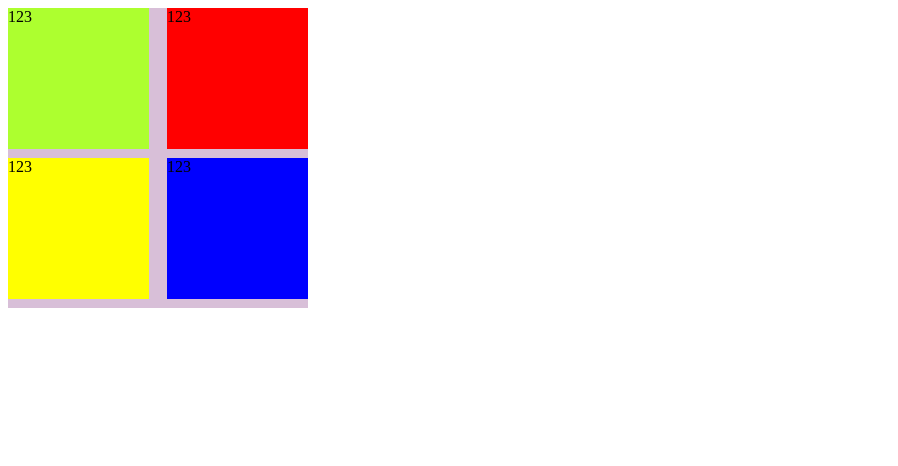
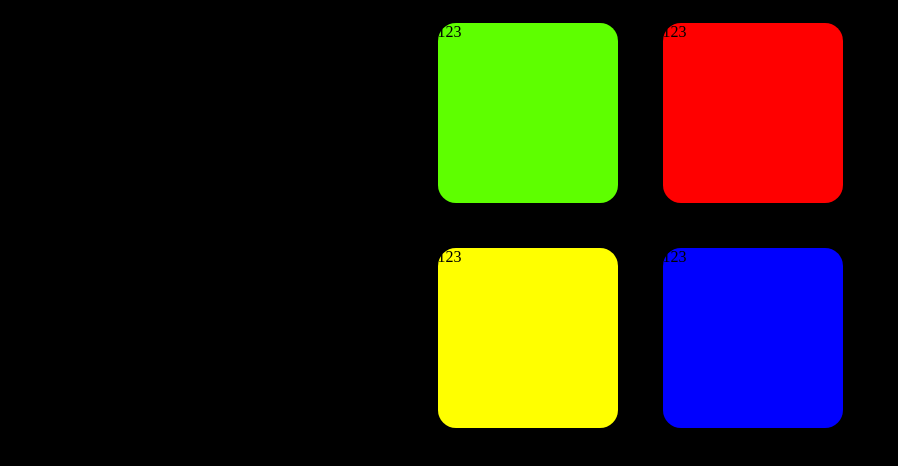
Before and after one commit to Join-Red-Army/simon, a React app: page / in a window 1280 px wide. Shown: the whole page, without its empty margins (0-898 px from the left). Built offline with nearby package versions, Linux system fonts and the light colour scheme.

Commit message:
базовый функционал

```diff
--- /dev/null
+++ b/public/index.css
@@ -0,0 +1,5 @@
+body {
+  margin: 0;
+  padding: 0;
+  background-color: black;
+}
--- a/public/index.html
+++ b/public/index.html
@@ -3,6 +3,7 @@
 <head>
   <meta charset="utf-8" />
   <link rel="icon" href="%PUBLIC_URL%/favicon.ico" />
+  <link rel="stylesheet" href="./index.css">
   <meta name="description" content="Web site created using create-react-app"/>
   <title>Simon</title>
 </head>
--- a/src/components/app/app.js
+++ b/src/components/app/app.js
@@ -1,39 +1,95 @@
 import React, {Component} from 'react';
 import './app.css';
 
+import getRandomNum from '../../services/get-random-num/get-random-num';
 import ButtonTile from '../button-tile/button-tile';
 
 
 export default class App extends Component {
   state = {
-    sample: [1, 2, 3],
-    repeat: []
+    sampleOrder: [1, 2, 3],
+    repeatOrder: [],
+    isFrozen: false,
+    error: false
   };
 
-  // пользователь жмёт на кнопки
-  onClickButton = (id) => {
-    this.setState( ({ repeat }) => {
-      const newRepeat = [...repeat, id];
-      if (newRepeat.length === this.state.sample.length) {
-        console.log('!!!');
-      }
-      // здесь выполнить проверку
-      console.log(newRepeat);
-      return {repeat: newRepeat}
-    })
+  componentDidMount() {
+    this.iterator();
   }
 
-  playSample() {
-    this.setState( ({sample}) => {
-      const newSample = [...sample, 4];
-      newSample.forEach(el => console.log(el));
-    } );
+
+  // звук и визуал кнопки клике
+  makeButtonActive = (btn, ms = 500) => {
+    // здесь надо играть звук
+    btn.classList.add('active');
+    setTimeout(() => btn.classList.remove('active'), ms);
   }
+
+
+  // функция обхода sampleOrder
+  iterator = (i = 0, arr = this.state.sampleOrder) => {
+    if (i === arr.length) return;
+    const currentButton = document.body.querySelector(`.button-${arr[i]}`);
+    this.makeButtonActive(currentButton);
+    return setTimeout( () => this.iterator(i += 1), 500);
+  };
+
+
+  // добавление нового семпла в sampleOrder
+  addNewSample = () => {
+    this.setState( ({sampleOrder}) => {
+      return {sampleOrder: [...sampleOrder, getRandomNum()]};
+    });
+  };
+
+  // правильная ли нажата кнопка
+  isInputCorrect = (arr) => {
+    const checkedIndex = arr.length - 1;
+    console.log(this.state.sampleOrder[checkedIndex], arr[checkedIndex]);
+    return this.state.sampleOrder[checkedIndex] == arr[checkedIndex];
+  }
+
+  onClickButton = (ev, id) => {
+
+    this.makeButtonActive(ev.target, 200);
+    const newRepeatOrder = [...this.state.repeatOrder, id];
+
+    if (!this.isInputCorrect(newRepeatOrder)) {
+      console.log('input incorrect');
+      // return ошибка, очистить всё
+    };
+
+    this.setState( ({ repeatOrder }) => {
+      return { repeatOrder: newRepeatOrder }
+    });
+
+    if (this.state.sampleOrder.length === newRepeatOrder.length) {
+      console.log('new round');
+      this.setState( ({ repeatOrder }) => {
+        return { repeatOrder: [] }
+      });
+
+      setTimeout(
+        () => {
+          this.addNewSample();
+          this.iterator();
+        },
+        1000
+      );
+
+
+    };
+
+
+
+  };
 
 
   render() {
     return(
-      <ButtonTile onClickButton={this.onClickButton}/>
+      <div>
+        <ButtonTile onClickButton={this.onClickButton}/>
+      </div>
     );
   }
 
--- a/src/components/button-tile/button-tile.css
+++ b/src/components/button-tile/button-tile.css
@@ -1,10 +1,11 @@
 .ButtonTile {
-  width: 300px;
-  height: 300px;
-  background-color: thistle;
+  margin: 0 auto;
+  width: 450px;
+  height: 450px;
+  background-color: transparent;
 
   display: flex;
-  justify-content: space-between;
+  /* justify-content: space-between; */
   /* align-items: center; */
   flex-wrap: wrap;
 }
--- a/src/components/button/button.css
+++ b/src/components/button/button.css
@@ -1,16 +1,14 @@
 .button {
   box-sizing: border-box;
-  width: 47%;
-  height: 47%;
+  margin: 5%;
+  width: 40%;
+  height: 40%;
   cursor: pointer;
+  border-radius: 10%;;
 }
 
 .button-1 {
-  background-color: greenyellow;
-}
-
-.button-1:hover {
-  background-color: #b2fdd4;
+  background-color: #5eff00;
 }
 
 .button-2 {
@@ -24,3 +22,8 @@
 .button-4 {
   background-color: blue;
 }
+
+.active {
+  background-color: #ff12f3;
+  box-shadow: 0px 0px 30px white
+}
--- a/src/components/button/button.js
+++ b/src/components/button/button.js
@@ -6,7 +6,7 @@ const Button = (props) => {
 
   return (
     <div className={`button button-${buttonIndex}`}
-    onClick={() => onClickButton(buttonIndex)}
+    onClick={(ev) => onClickButton(ev, buttonIndex)}
     >
       123
     </div>
--- /dev/null
+++ b/src/services/get-random-num/get-random-num.js
@@ -0,0 +1,8 @@
+function getRandomNum(min = 1, max = 4) {
+  // Максимум и минимум включаются
+  min = Math.ceil(min);
+  max = Math.floor(max);
+  return Math.floor(Math.random() * (max - min + 1)) + min;
+}
+
+export default getRandomNum;
--- /dev/null
+++ b/src/services/get-random-num/index.js
@@ -0,0 +1,3 @@
+import getRandomNum from "./get-random-num";
+
+export default getRandomNum;
```
Also changed, not shown: src/components/audio-signal/audio-signal.js (added, +11 -0 lines), src/components/audio-signal/index.js (added), 5 other files.
